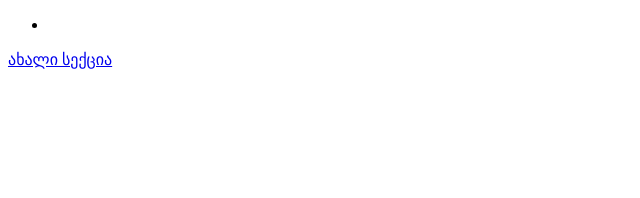
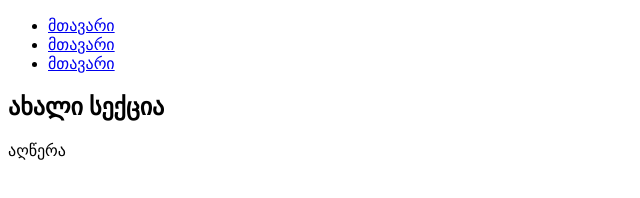
Before and after one commit to Leosi1/davaleba-3, a plain HTML site: page index.html in a window 1280 px wide. Shown: the whole page, without its empty margins (0-640 px from the left). Drawn offline with Linux system fonts and the light colour scheme.

Commit message:
ad paragraph

```diff
--- a/index.html
+++ b/index.html
@@ -6,7 +6,17 @@
     <body>
          <header>
       	        <nav><ul>
-      	        	<li><a href="#"></li>
+      	        	<li>
+      	        		<a href="#"> მთავარი </a>
+
+      	        		</li>
+      	        		<li>
+      	        			<a href="#"> მთავარი </a>
+      	        		</li>
+      	        		<li>
+      	        			<a href="#"> მთავარი </a>
+      	        		</li>
+
       	        </ul>
 
       	</nav>
@@ -14,7 +24,9 @@
 
      </header>
 
-     <section> ახალი სექცია </section>
+     <section> <h1>ახალი სექცია </h1>
+<p>აღწერა</p>
+          </section>
  </body>
 
 </html>
```
